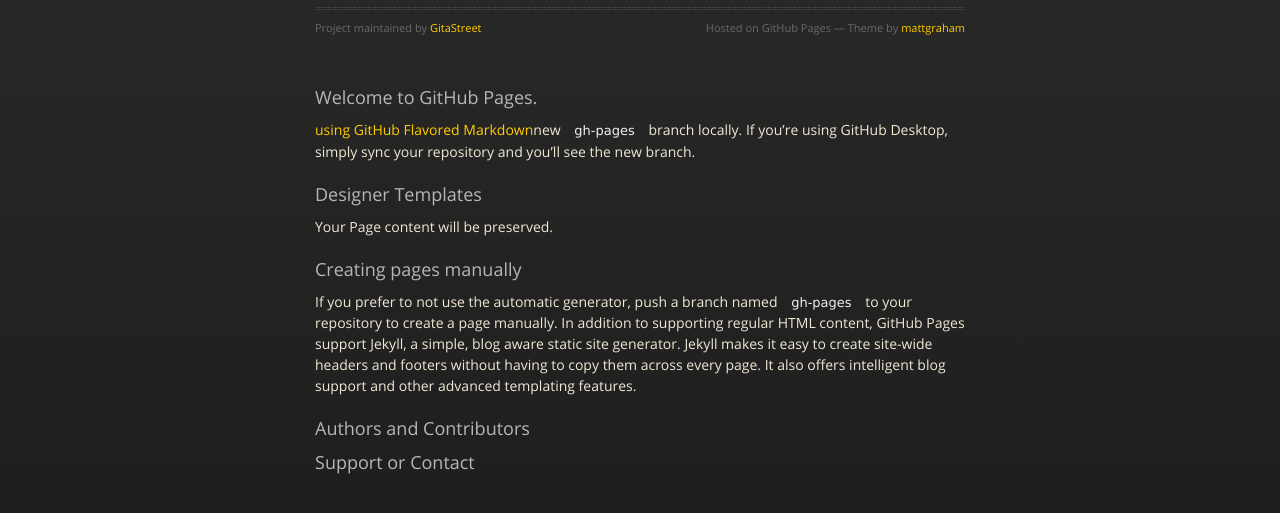
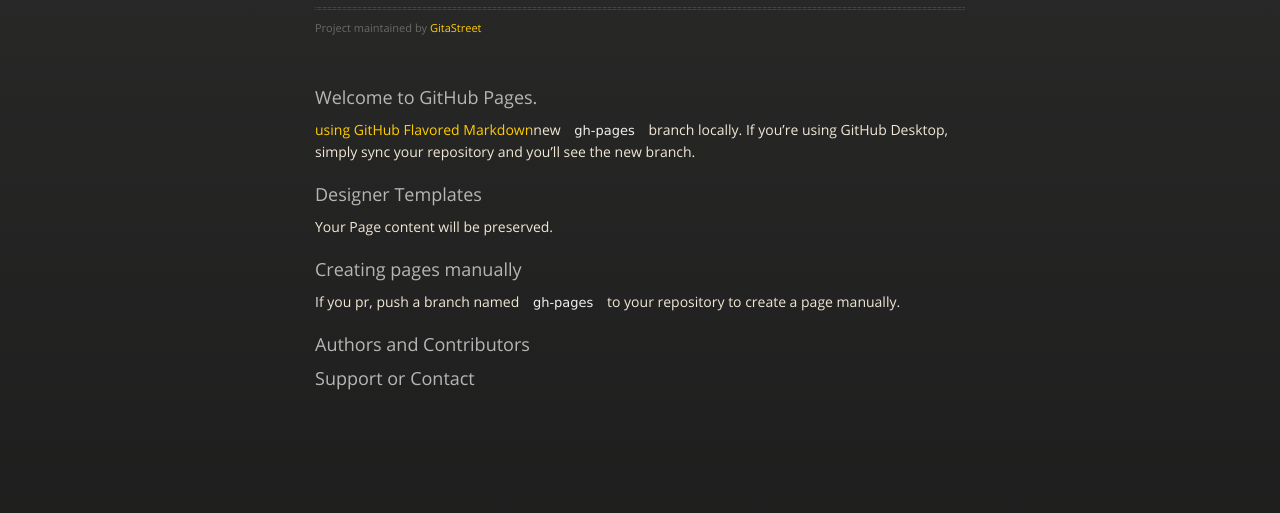
Before and after one commit to GitaStreet/gitastreet.github.io, a plain HTML site: page index.html in a window 1280 px wide. Shown: the part 149-662 px from the top of the page. Drawn offline with nearby package versions, Linux system fonts and the light colour scheme.

Commit message:
Update index.html

```diff
--- a/index.html
+++ b/index.html
@@ -5,7 +5,6 @@
     <meta http-equiv="X-UA-Compatible" content="chrome=1">
     <title>Gitastreet.GitHub.io by GitaStreet</title>
     <link rel="stylesheet" href="stylesheets/styles.css">
-    <link rel="stylesheet" href="stylesheets/github-dark.css">
     <script src="https://ajax.googleapis.com/ajax/libs/jquery/1.7.1/jquery.min.js"></script>
     <script src="javascripts/respond.js"></script>
     <!--[if lt IE 9]>
@@ -32,8 +31,7 @@
           <p></p>
           <hr>
           <span class="credits left">Project maintained by <a href="https://github.com/GitaStreet">GitaStreet</a></span>
-          <span class="credits right">Hosted on GitHub Pages &mdash; Theme by <a href="https://twitter.com/michigangraham">mattgraham</a></span>
-        </div>
+             </div>
 
         <h3>
 <a id="welcome-to-github-pages" class="anchor" href="#welcome-to-github-pages" aria-hidden="true"><span aria-hidden="true" class="octicon octicon-link"></span></a>Welcome to GitHub Pages.</h3>
@@ -48,7 +46,7 @@
 <h3>
 <a id="creating-pages-manually" class="anchor" href="#creating-pages-manually" aria-hidden="true"><span aria-hidden="true" class="octicon octicon-link"></span></a>Creating pages manually</h3>
 
-<p>If you prefer to not use the automatic generator, push a branch named <code>gh-pages</code> to your repository to create a page manually. In addition to supporting regular HTML content, GitHub Pages support Jekyll, a simple, blog aware static site generator. Jekyll makes it easy to create site-wide headers and footers without having to copy them across every page. It also offers intelligent blog support and other advanced templating features.</p>
+<p>If you pr, push a branch named <code>gh-pages</code> to your repository to create a page manually.  </p>
 
 <h3>
 <a id="authors-and-contributors" class="anchor" href="#authors-and-contributors" aria-hidden="true"><span aria-hidden="true" class="octicon octicon-link"></span></a>Authors and Contributors</h3>
```
